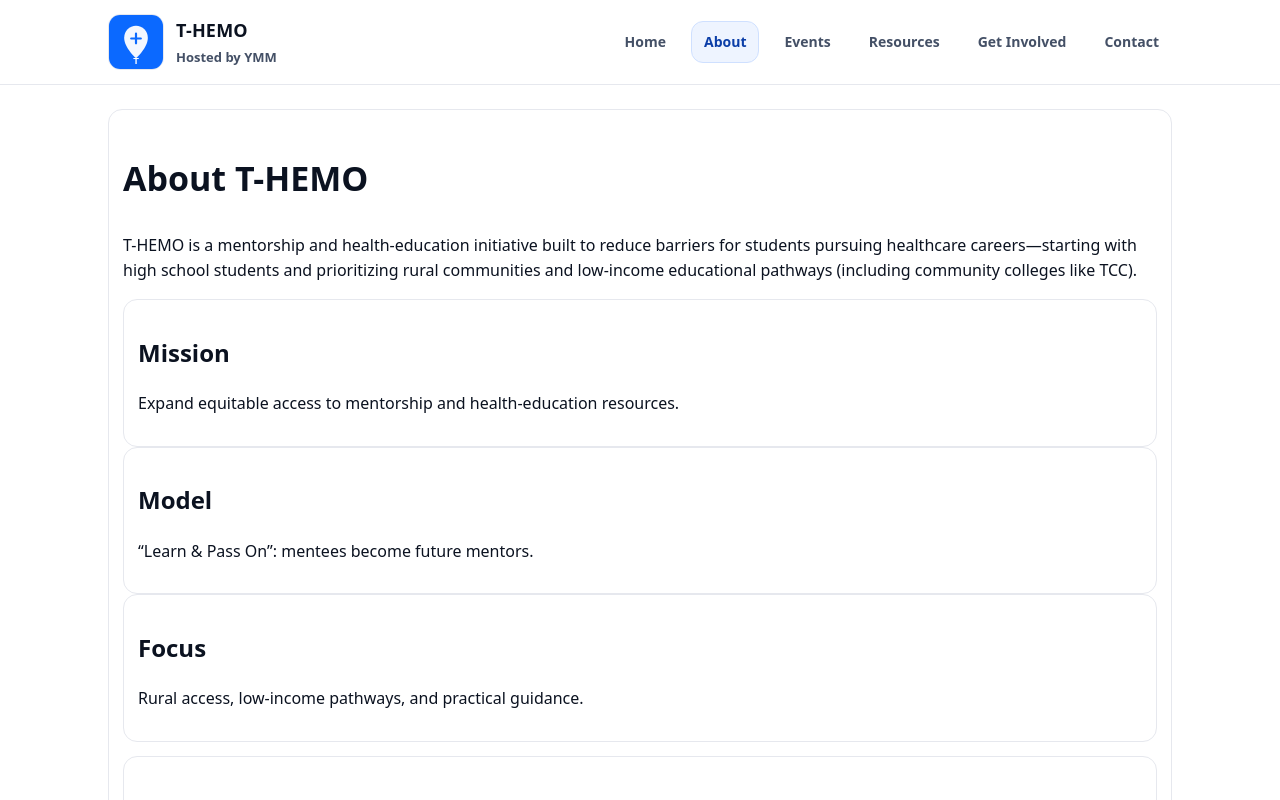
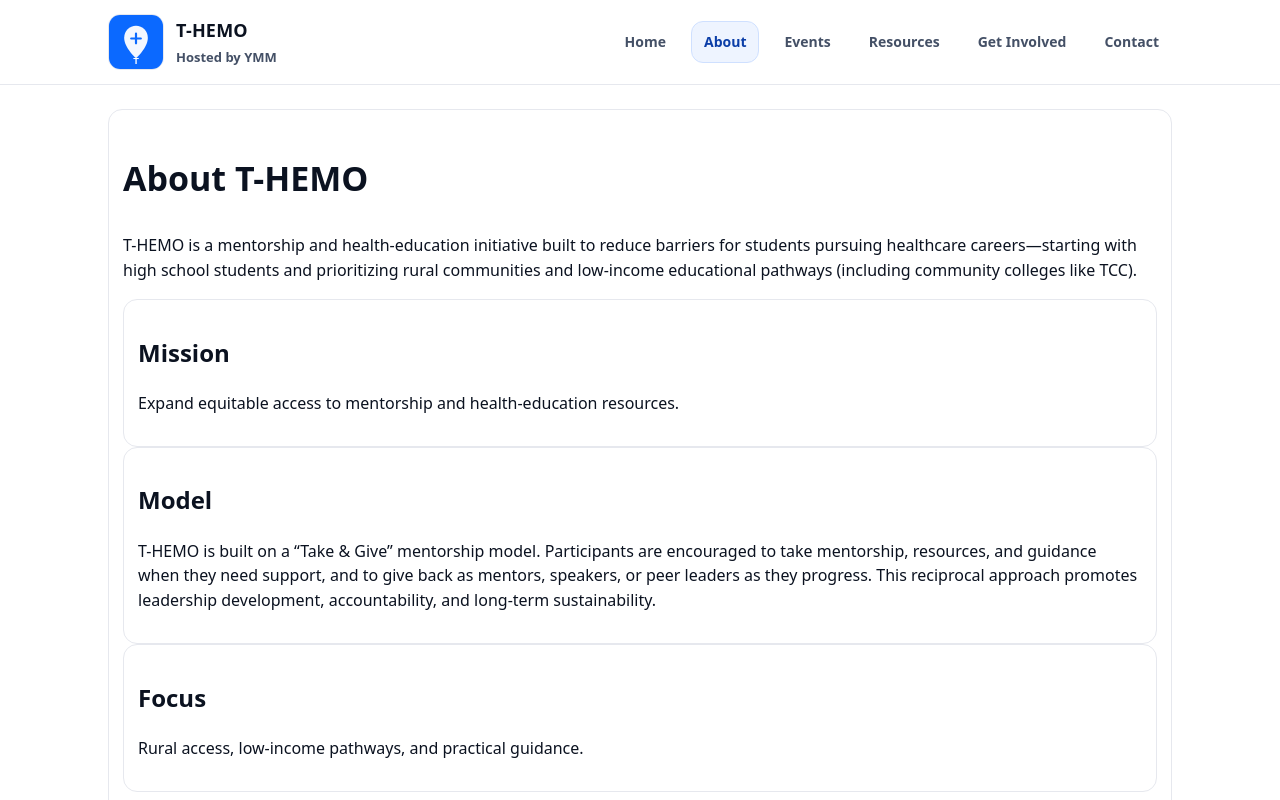
Before and after one commit to chensqq-byte/t-hemo-website, a Next.js app: page /about in a window 1280 px wide. Shown: the top 800 px of the page. Built offline with nearby package versions, Linux system fonts and the light colour scheme.

Commit message:
Update mentorship framework to Take & Give model

```diff
--- a/app/about/page.tsx
+++ b/app/about/page.tsx
@@ -16,7 +16,14 @@ export default function About() {
           </div>
           <div className="card">
             <h2 className="h2">Model</h2>
-            <p className="lead">“Learn & Pass On”: mentees become future mentors.</p>
+            <p>
+  T-HEMO is built on a “Take & Give” mentorship model. Participants are encouraged
+  to take mentorship, resources, and guidance when they need support, and to give
+  back as mentors, speakers, or peer leaders as they progress. This reciprocal
+  approach promotes leadership development, accountability, and long-term
+  sustainability.
+</p>
+
           </div>
           <div className="card">
             <h2 className="h2">Focus</h2>
```
